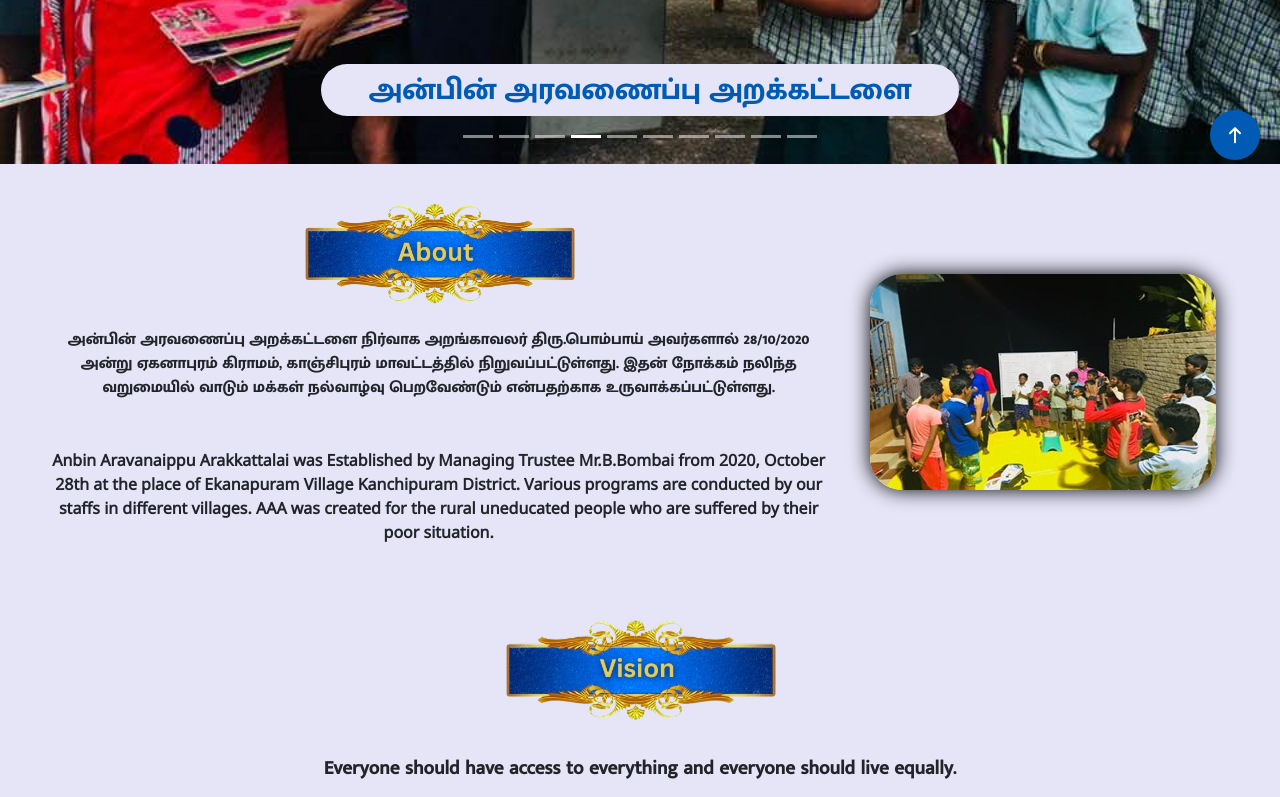
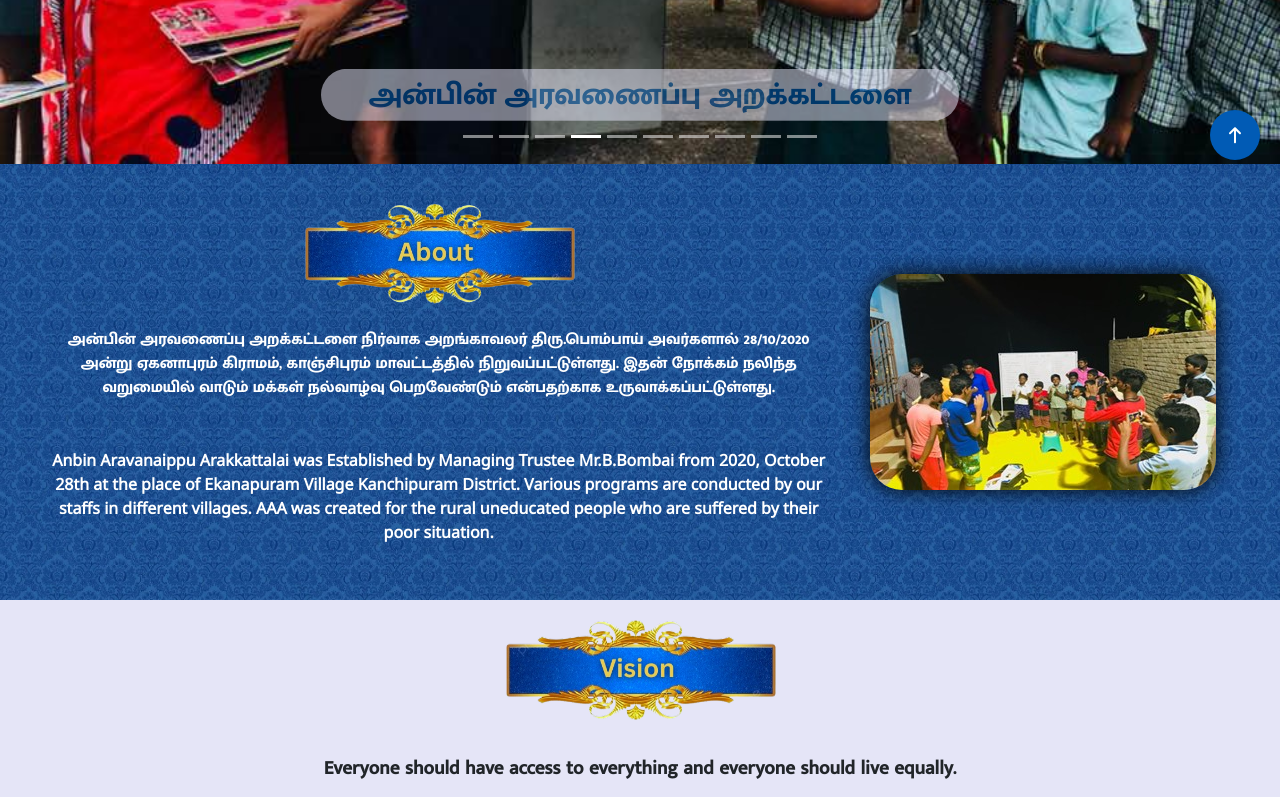
Before and after one commit to Charles050900/Anbin-Aravanaippu-Arakkattalai, a React (Vite) app: page / in a window 1280 px wide. Shown: the part 620-1417 px from the top of the page. Built offline with nearby package versions, Linux system fonts and the light colour scheme.

Commit message:
Auto update

```diff
--- a/src/CSS/About.css
+++ b/src/CSS/About.css
@@ -1,9 +1,8 @@
 .about {
-background-color: #e5e5f7;
-/* opacity: 0.8; */
-background-image:  radial-gradient(#444cf7 0.5px, transparent 0.5px), radial-gradient(#444cf7 0.5px, #e5e5f7 0.5px);
-background-size: 20px 20px;
-background-position: 0 0,10px 10px;
+background: url("../assets/bg2.jpeg");
+background-position: center;
+background-repeat:repeat;
+background-size: contain;
 }
 
 .about > .about-right > img {
--- a/src/components/About.jsx
+++ b/src/components/About.jsx
@@ -30,7 +30,7 @@ const About = () => {
     }, [])
 
     return (
-        <div className="about row py-4 px-5">
+        <div className="about row py-4 px-5 text-white">
             <div ref={rightRef} className={`about-right p-3 col-12 col-lg-8 d-lg-flex flex-column justify-content-center align-items-center floating-up ${rightVisible ? "visible" : ""}`}>
                 <img src={title} alt="" className="mb-4 " />
                 <p id="p2" className="text-center mb-5">
```
Also changed, not shown: src/CSS/Volunteer.css (+8 -11 lines), src/assets/bg1.jpeg (added), src/assets/bg2.jpeg (added).
